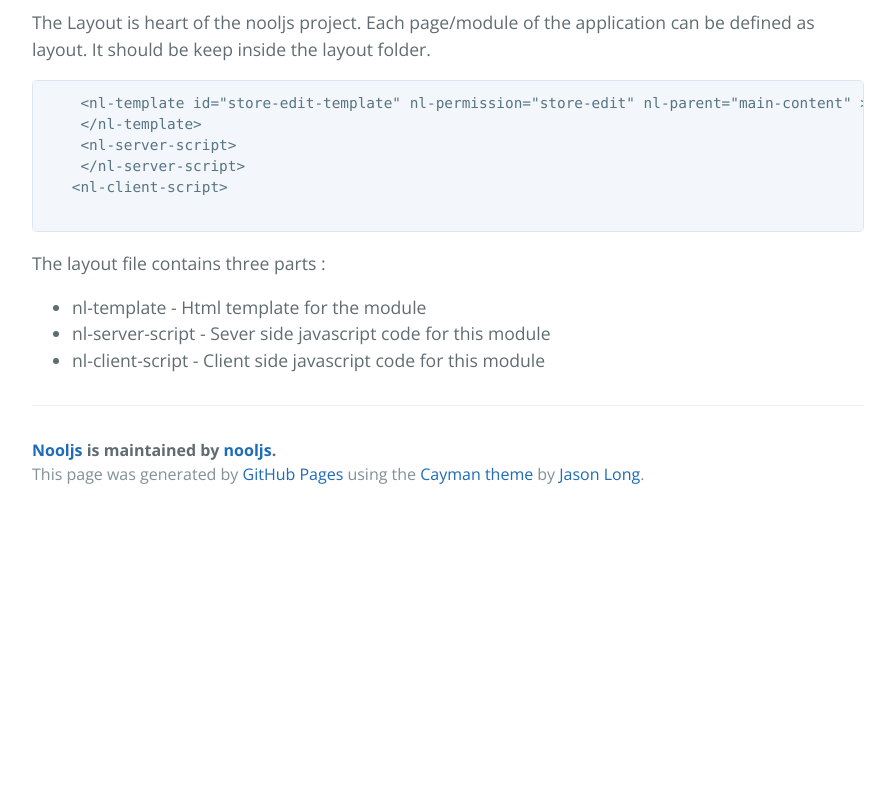
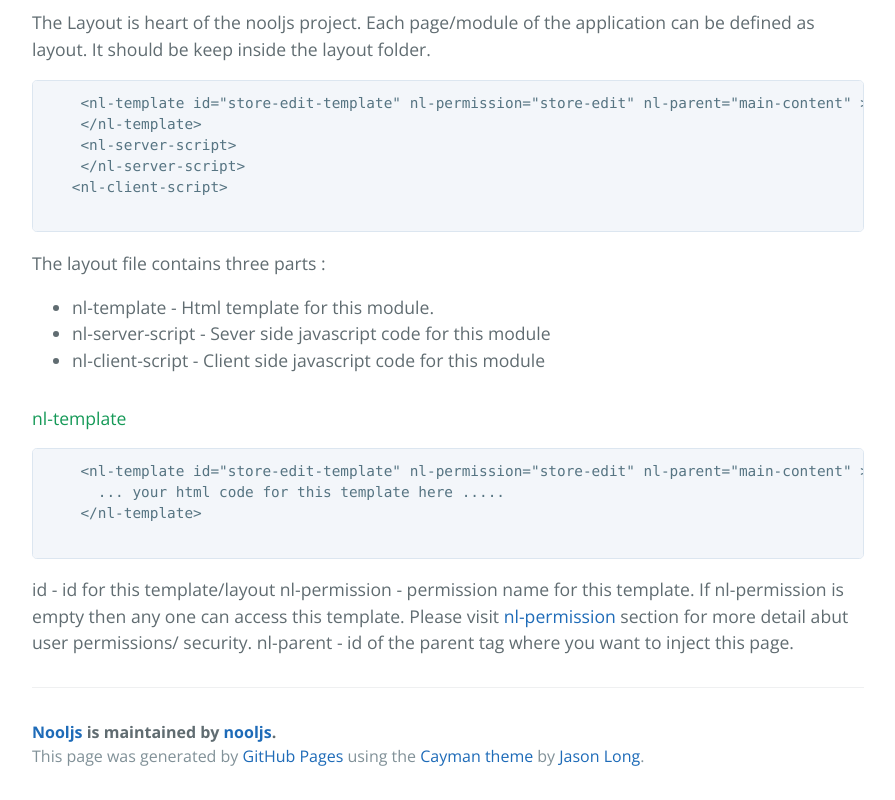
Before and after one commit to nooljs/nooljs, a plain HTML site: page index.html in a window 1280 px wide. Shown: the part 1644-2444 px from the top of the page, without its empty margins (192-1087 px from the left). Before the commit the page ends 2162 px from the top, so only its background shows below. Drawn offline with nearby package versions, Linux system fonts and the light colour scheme.

Commit message:
Update index.html

```diff
--- a/index.html
+++ b/index.html
@@ -102,11 +102,29 @@
  <p>
     The layout file contains three parts :
     <ul>
-    <li>nl-template - Html template for the module</li>
+    <li>nl-template - Html template for this module.</li>
     <li> nl-server-script -  Sever side javascript code for this module</li>
     <li>nl-client-script - Client side javascript code for this module</li>
     </ul>
  </p>
+
+     <h4>
+ <a id="nl-template" class="anchor" href="#nl-template" aria-hidden="true">
+  <span aria-hidden="true" class="octicon octicon-link"></span></a>nl-template
+   </h4>
+
+   <pre>
+    &lt;nl-template id="store-edit-template" nl-permission="store-edit" nl-parent="main-content" &gt;
+      ... your html code for this template here .....
+    &lt;/nl-template&gt;
+     </pre>
+
+    <p>
+      id - id for this template/layout
+      nl-permission - permission name for this template. If nl-permission is empty then any one can access this template. Please visit <a herf="#nl-permission">nl-permission</a> section  for more detail abut user permissions/ security.
+      nl-parent - id of the parent  tag where you want to inject this page.
+    </p>
+
 
 <!--
 <h3>
```
